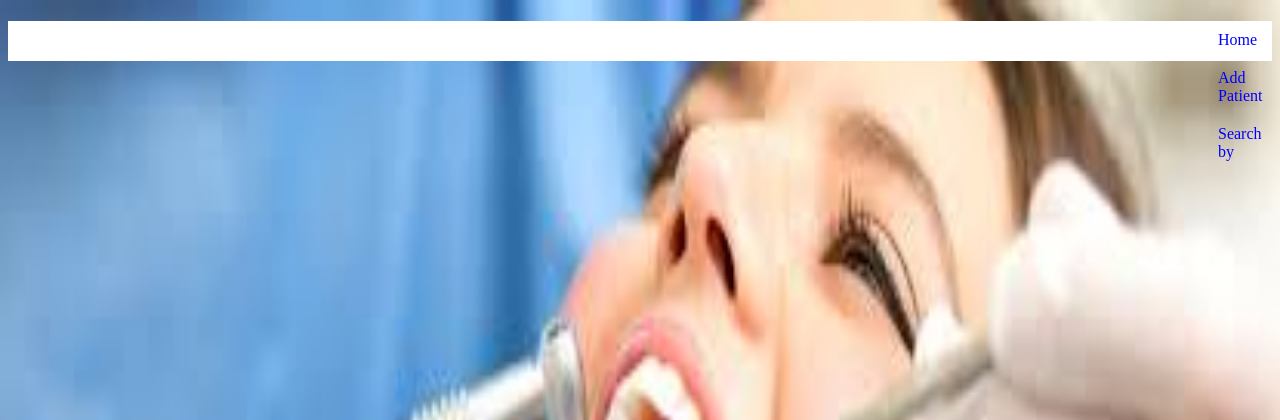
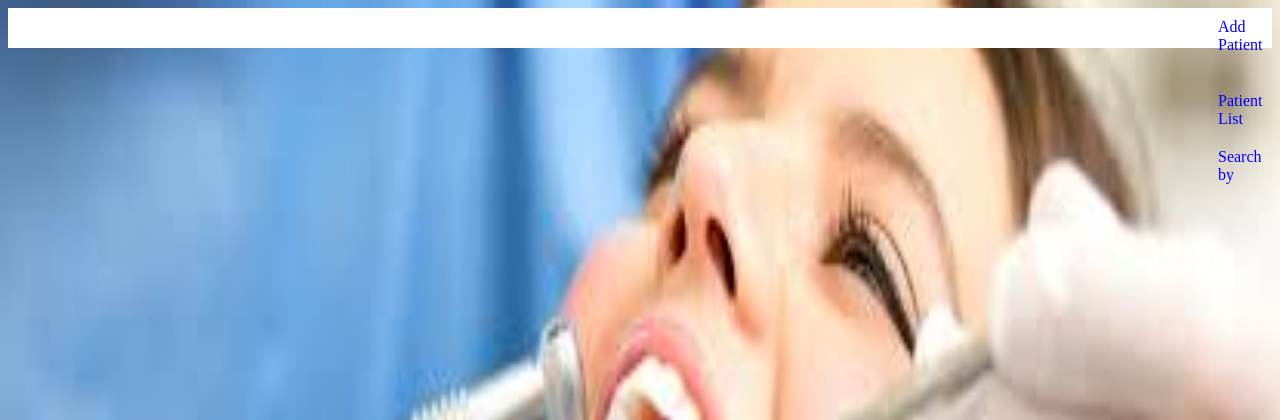
Before and after one commit to anoop139/ShriDurgaDental, a PHP site: page /Shri/DentalHomePage.html in a window 1280 px wide. Shown: the top 420 px of the page. Run offline with PHP 8.4, Linux system fonts and the light colour scheme.

Commit message:
changed more then 1

```diff
--- a/DentalHomePage.html
+++ b/DentalHomePage.html
@@ -19,6 +19,9 @@
         transition: transform 3s;
 
     }
+    ul{
+        /* margin-top: -10px; */
+    }
     ul ul li{
         background-color: white;
     }
@@ -34,12 +37,12 @@
     </style>
 </head>
 <body>
-    <h1 style="background-color: white; margin-top: 10px;" id="deleted"></h1>
+
    <!-- <di> -->
     <!-- <div id///="ul" style="background-color: white; height: 40px;"> -->
-       <ul style=" padding-left:1200px; background-color: white; height: 40px;">
-        <li><a href="DentalHomePage.html">Home </a></li>&nbsp;
+       <ul style=" padding-left:1200px; background-color: white; height: 40px;" id="ul">
         <li><a href="PatientFom.html">Add Patient </a></li>&nbsp;
+        <li><a href="http://localhost:8081/Shri/PatientRecord.php">Patient List </a></li>&nbsp;
 
         <li><a href="">Search by</a>
         <ul style="">
@@ -48,8 +51,7 @@
         </ul>
         </li>
       </ul>
-   <!-- </div> -->
-   <!-- </di> -->
+      <h1 style="background-color: white; margin-top: 10px;" id="deleted"></h1>
     <script>
         //
     //
@@ -60,12 +62,13 @@
      let val = x.get("recordDeleted")
      if (val==="true") {
        d.innerHTML="Record deleted successfully"
-
+        //   document.getElementById("ul").style.marginTop="-10px";
 
     //  alert("x = "+x.get("recordDeleted")//
     setTimeout(() => {
         d.style.transform="translateY(-100px)";
              document.getElementById("Header0").style.transform="translateY(-50px)";
+
     }, 4000);
    }
 }
--- a/TreatmentDetail.php
+++ b/TreatmentDetail.php
@@ -16,7 +16,9 @@ error_reporting(0);
 
 
 	 }
-
+	ul li ul li{
+		background:lightblue;
+	}
 	#res1{
 		background-color:white;
 	}
@@ -107,7 +109,7 @@ error_reporting(0);
             <li><a href="">Date</a></li>
         </ul>
         </li>
-      </ul><br><br><br><br>
+      </ul><br>
 </div>
 <div id="res1" style="padding-top:0px;">
  <?php
```
Also changed, not shown: InsertTreatment.php (+14 -12 lines).
